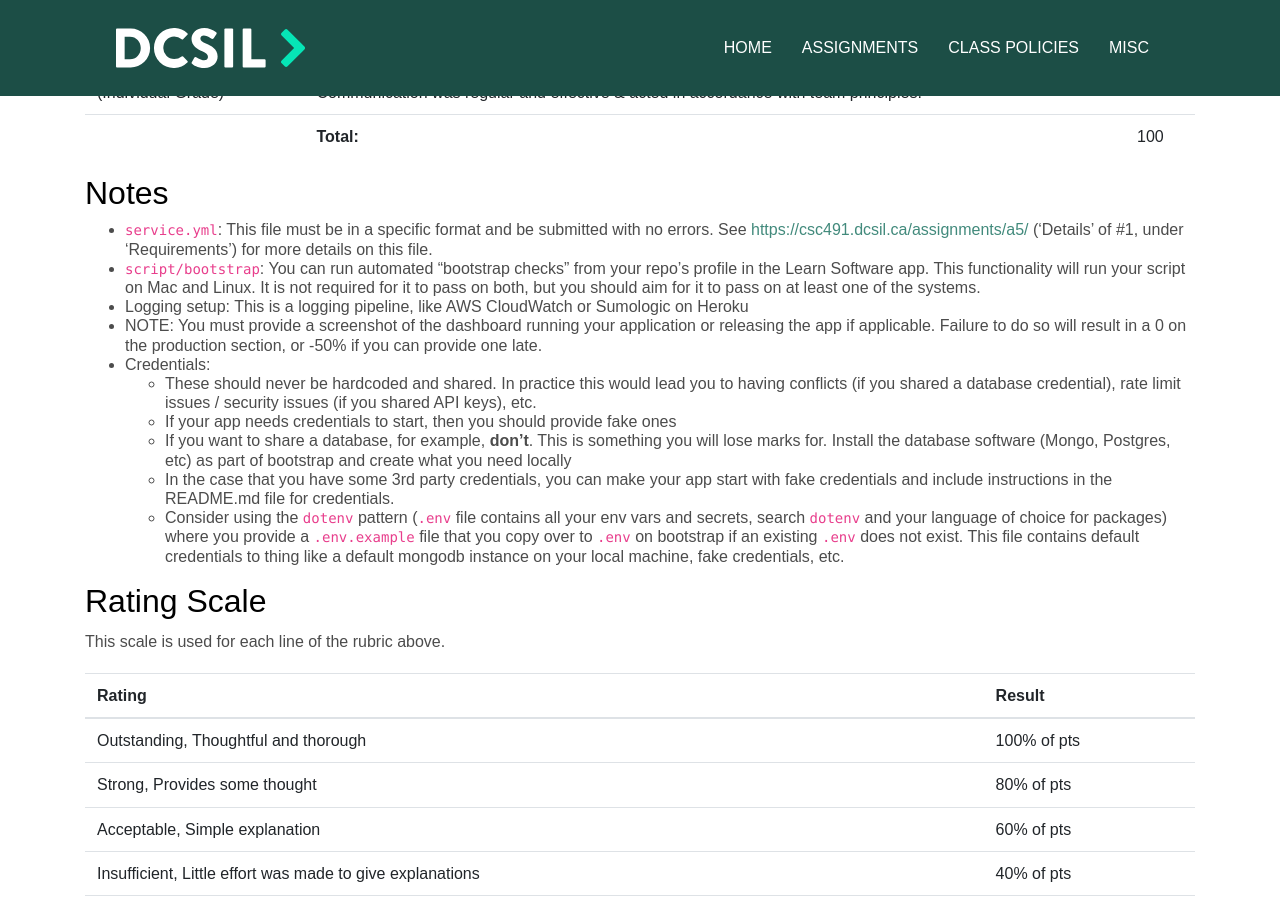
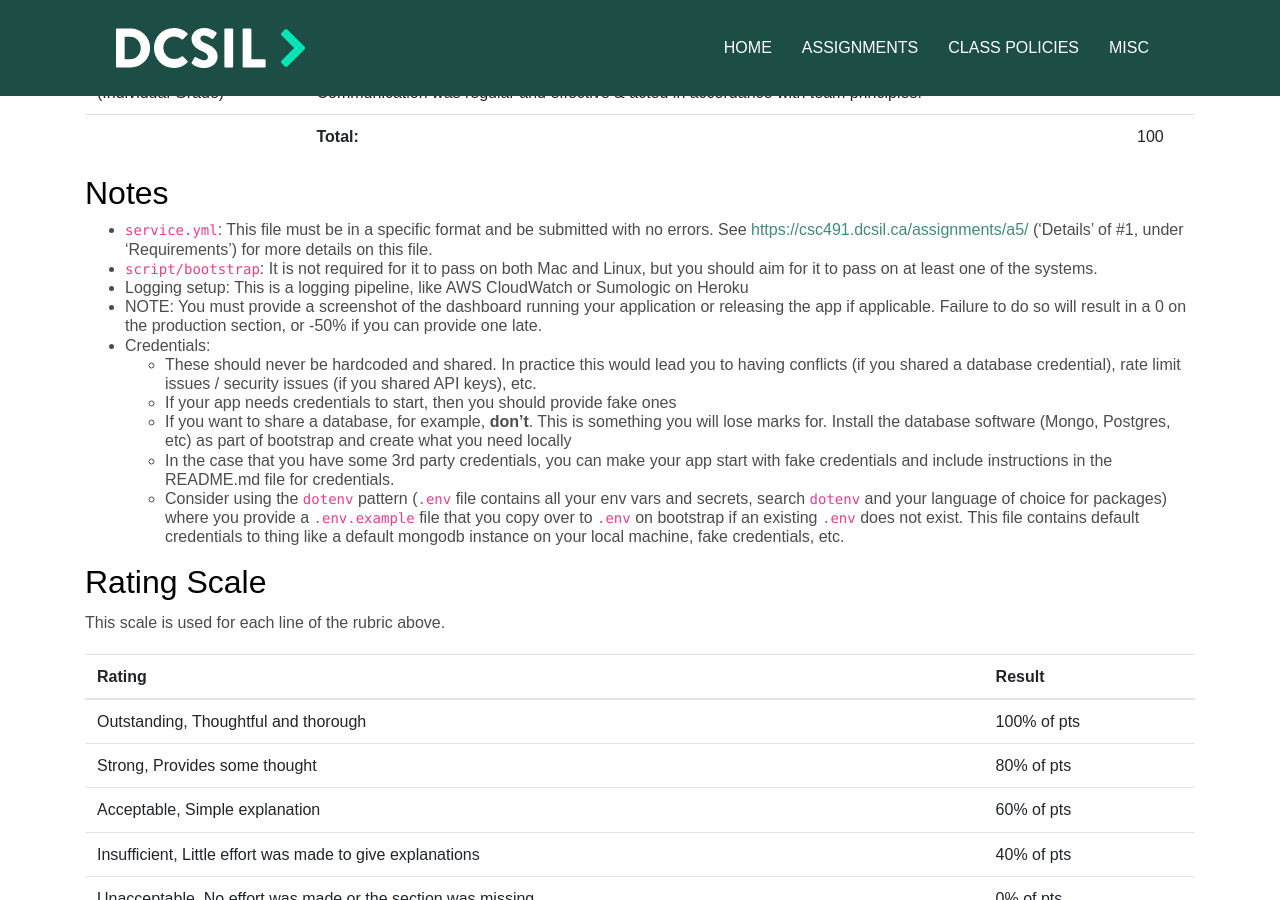
Before and after one commit to dcsil/CSC491, a Jekyll site: the page built from assignments/a5.md, in a window 1280 px wide and 900 px high, scrolled down 2375 px. Built offline with Jekyll 4.4.1, drawn with Linux system fonts in a browser that asks for light colours; our own code applies the rules of GitHub Pages for plain Markdown files.

Commit message:
removeo missed mentions of Learn Software application

```diff
--- a/assignments.yml
+++ b/assignments.yml
@@ -203,7 +203,7 @@ team:
       description: All repositories have at least a "B" Grade on Code Climate.
       worth: 10.0
     - section: "[Infrastructure] Operational Excellence"
-      description: CI, Exceptions, Logging, and all other services listed in the requirements & `service.yml` example are all setup. Bootstrap script works. Service.yml is uploaded with no errors in the Learn Software App.
+      description: CI, Exceptions, Logging, and all other services listed in the requirements & `service.yml` example are all setup. Bootstrap script works. Service.yml is uploaded with no errors.
       worth: 5.0
     - section: "[Assignment Meta] Video"
       description: A short video (~1.5 to 3 min) with a short write up (some bullet points explaining the video) has been provided that indicates the flows that have been implemented. This allows the teaching staff to mark and is often highly valued in a production company. Please note any areas which are still under development, or not fully implemented. Keep in mind the majority of the paths _should_ be implemented.
--- a/assignments/a5.md
+++ b/assignments/a5.md
@@ -174,7 +174,7 @@ Release bodies must include:
 ## Notes
 
 - `service.yml`: This file must be in a specific format and be submitted with no errors. See <https://csc491.dcsil.ca/assignments/a5/> ('Details' of #1, under 'Requirements') for more details on this file.
-- `script/bootstrap`: You can run automated "bootstrap checks" from your repo's profile in the Learn Software app. This functionality will run your script on Mac and Linux. It is not required for it to pass on both, but you should aim for it to pass on at least one of the systems.
+- `script/bootstrap`: It is not required for it to pass on both Mac and Linux, but you should aim for it to pass on at least one of the systems.
 - Logging setup: This is a logging pipeline, like AWS CloudWatch or Sumologic on Heroku
 - NOTE: You must provide a screenshot of the dashboard running your application or releasing the app if applicable. Failure to do so will result in a 0 on the production section, or -50% if you can provide one late.
 - Credentials:
```
Also changed, not shown: assignments/a7.md (+1 -1 lines), assignments/participation_teamwork.md (+1 -1 lines), other_pages/schedule.md (+1 -1 lines).
